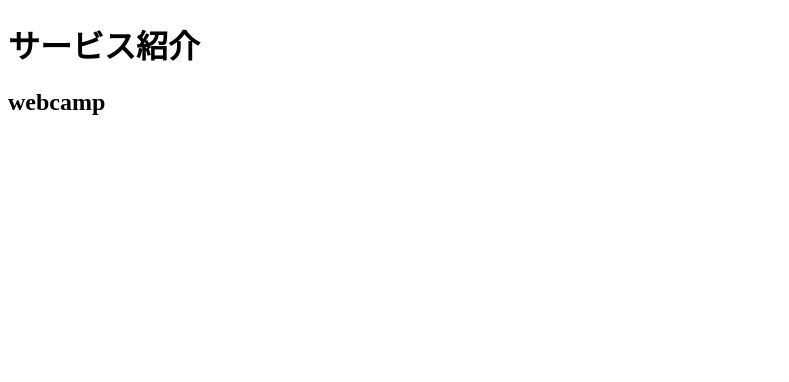
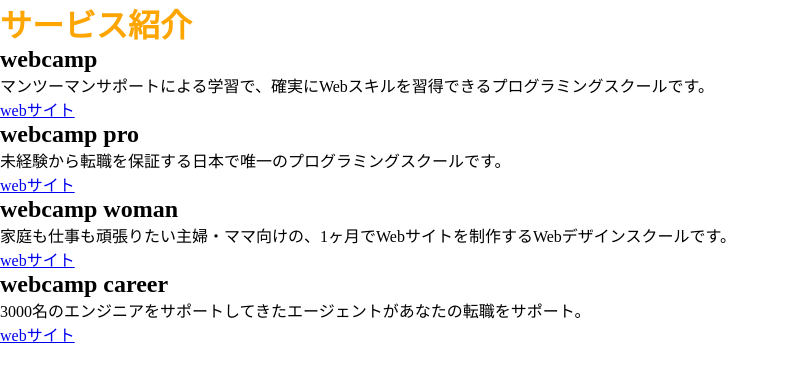
Before and after one commit to MasaWebCamp/1-2, a plain HTML site: page index.html in a window 1280 px wide. Shown: the whole page, without its empty margins (0-789 px from the left). Drawn offline with Linux system fonts and the light colour scheme.

Commit message:
[FINISH] 1-2

```diff
--- a/index.html
+++ b/index.html
@@ -8,6 +8,16 @@
   <body>
     <h1>サービス紹介</h1>
       <h2>webcamp</h2>
+        <p>マンツーマンサポートによる学習で、確実にWebスキルを習得できるプログラミングスクールです。</p>
+        <a href = "https://web-camp.io/">webサイト</a>
+      <h2>webcamp pro</h2>
+        <p>未経験から転職を保証する日本で唯一のプログラミングスクールです。</p>
+        <a href = "https://web-camp.io/">webサイト</a>
+      <h2>webcamp woman</h2>
+        <p>家庭も仕事も頑張りたい主婦・ママ向けの、1ヶ月でWebサイトを制作するWebデザインスクールです。</p>
+        <a href = "https://web-camp.io/">webサイト</a>
+      <h2>webcamp career</h2>
+        <p>3000名のエンジニアをサポートしてきたエージェントがあなたの転職をサポート。</p>
+        <a href = "https://web-camp.io/">webサイト</a>
   </body>
-
 </html>
--- a/style.css
+++ b/style.css
@@ -0,0 +1,9 @@
+* {
+  margin: 0;
+  padding: 0;
+  box-sizing: border-box;
+}
+
+h1 {
+  color: orange;
+}
```
